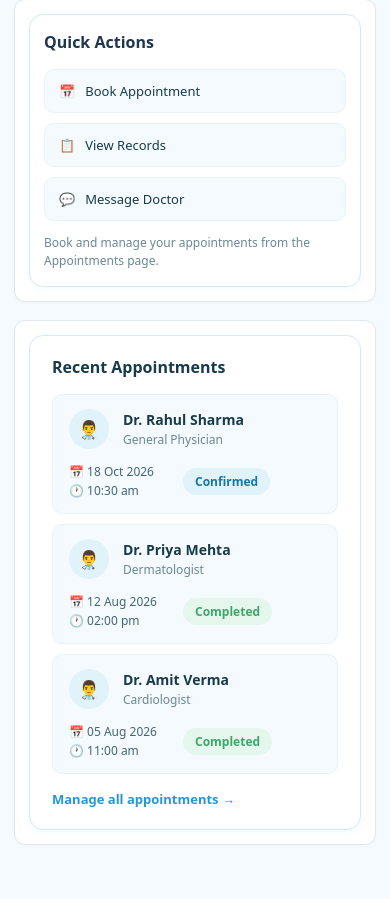
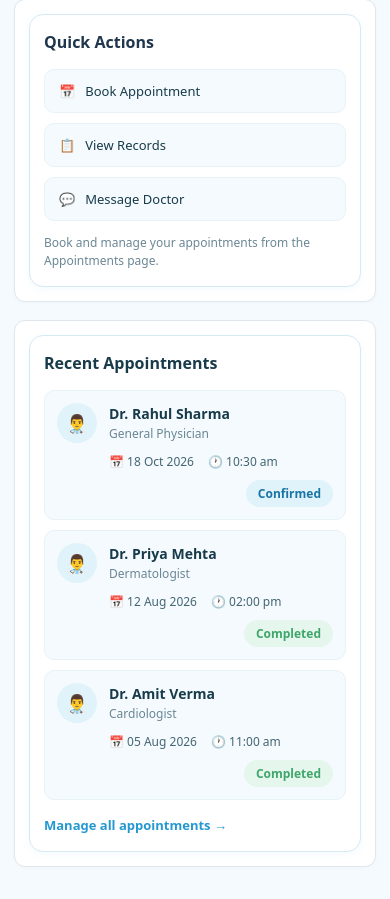
Before and after one commit to Diyamalik1536/LifeCare-AI, a React (Vite) app in the folder Patient/: page / in a window 390 px wide. Shown: the part 1294-2193 px from the top of the page. Before the commit the page ends 2171 px from the top, so only its background shows below. Built offline with nearby package versions, Linux system fonts and the light colour scheme.

Commit message:
Update RecentAppointments.css

```diff
--- a/Patient/src/dashboard/RecentAppointments.css
+++ b/Patient/src/dashboard/RecentAppointments.css
@@ -137,3 +137,33 @@
 .recent-manage-link:hover {
   text-decoration: underline;
 }
+
+@media (max-width: 600px) {
+  .recent-appointments {
+    padding: 16px 14px;
+  }
+
+  .recent-item {
+    gap: 10px 12px;
+    padding: 12px;
+  }
+
+  /* Name takes the rest of the first row; date/time + status sit below it */
+  .recent-item-info {
+    flex: 1 1 calc(100% - 60px);
+    min-width: 0;
+  }
+
+  .recent-item-datetime {
+    flex-direction: row;
+    flex-wrap: wrap;
+    gap: 2px 14px;
+    flex: 1 1 auto;
+    min-width: 0;
+    margin-left: 52px;
+  }
+
+  .recent-item .status-pill {
+    margin-left: auto;
+  }
+}
```
